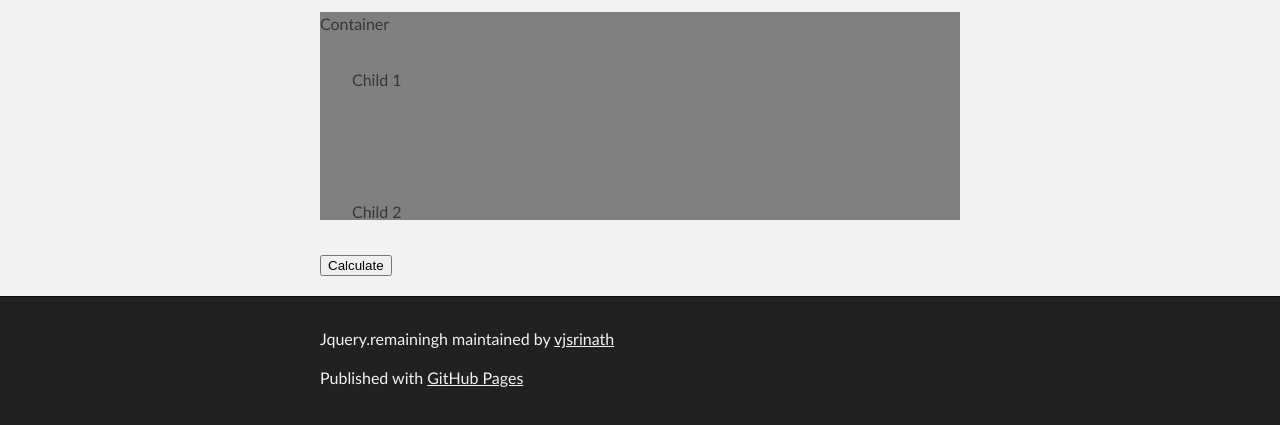
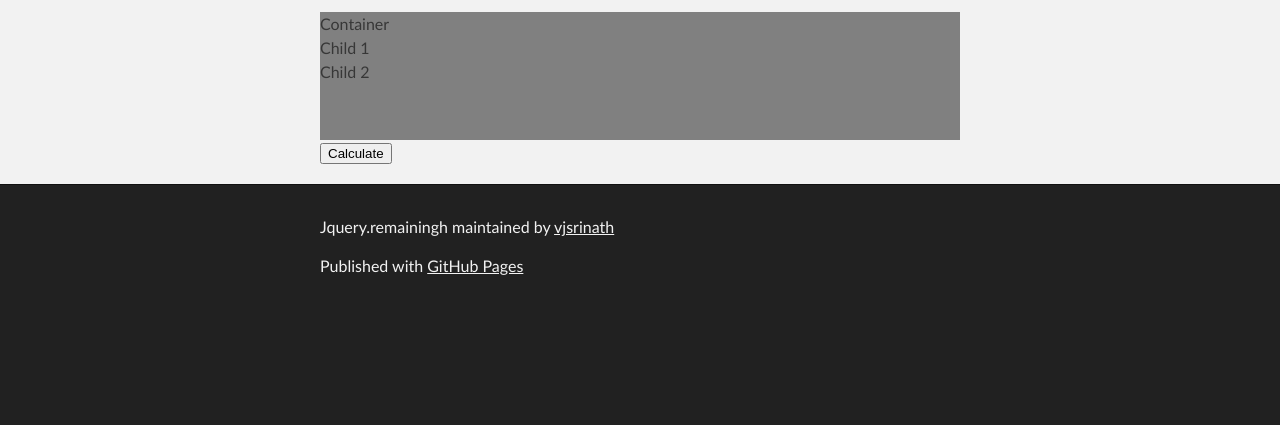
Before and after one commit to vjsrinath/jquery.remainingH, a plain HTML site: page index.html in a window 1280 px wide. Shown: the part 411-836 px from the top of the page. After the commit the page ends 800 px from the top, so only its background shows below. Drawn offline with nearby package versions, Linux system fonts and the light colour scheme.

Commit message:
Update index.html

```diff
--- a/index.html
+++ b/index.html
@@ -17,13 +17,13 @@
         }
         .container .child {
             width: 80%;
-            margin: 5%;
+            //margin: 5%;
         }
         .container .child1 {
-            height: 100px;
+            height: 40%;
         }
         .container .child2 {
-            height: 20px;
+            height: 80px;
         }
         .remaining-height{
           background-color:green;
```
